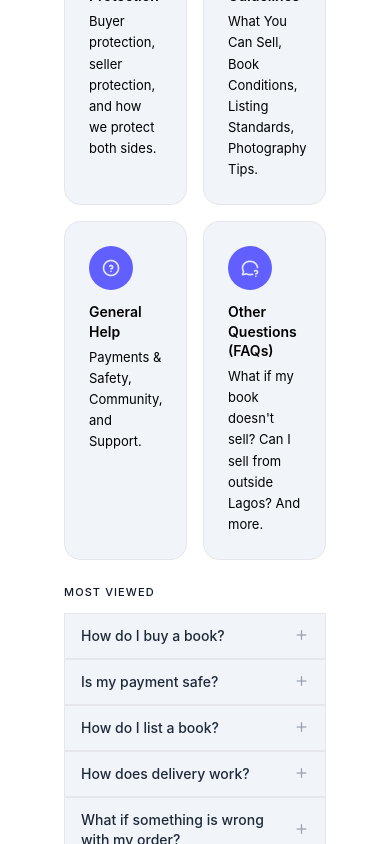
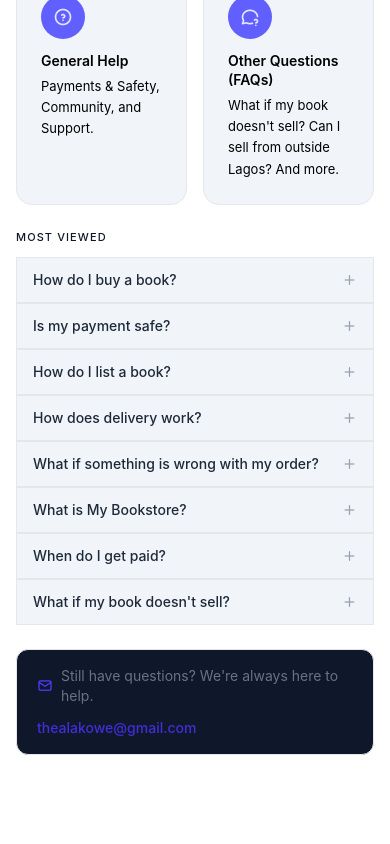
Before and after one commit to Oluwagbenga9999/Alakowe, a React (Vite) app: page / in a window 390 px wide. Shown: the part 1771-2615 px from the top of the page. After the commit the page ends 2566 px from the top, so only its background shows below. Built offline with nearby package versions, Linux system fonts and the light colour scheme.

Commit message:
Adjusted colors althrough

```diff
--- a/src/components/howitworks/FAQList.tsx
+++ b/src/components/howitworks/FAQList.tsx
@@ -8,7 +8,7 @@ interface FAQListProps {
 
 export default function FAQList({ faqs, search }: FAQListProps) {
   return (
-    <div id="faq-section" className="px-16 md:px-4">
+    <div id="faq-section" className="px-4 md:px-4">
       <p className="text-[11px] tracking-widest uppercase text-slate-900 font-medium mb-3">
         {search ? `Results for "${search}"` : "Most viewed"}
       </p>
--- a/src/components/howitworks/TopicGrid.tsx
+++ b/src/components/howitworks/TopicGrid.tsx
@@ -7,7 +7,7 @@ interface TopicGridProps {
 
 export default function TopicGrid({ topics }: TopicGridProps) {
   return (
-    <div className="mb-6 px-16 md:px-4">
+    <div className="mb-6 px-4 md:px-4">
       <p className="text-[11px] tracking-widest uppercase text-gray-400 font-medium mb-3">
         Browse by topic
       </p>
--- a/src/components/howitworks/index.tsx
+++ b/src/components/howitworks/index.tsx
@@ -22,7 +22,7 @@ export default function HowItWorks() {
       <FAQList faqs={filteredFaqs} search={search} />
 
       {/* Contact bar */}
-      <div className="mt-6 bg-slate-900 border border-gray-200 rounded-xl px-5 py-4 mx-16 md:mx-4 flex flex-col sm:flex-row sm:items-center justify-between gap-3">
+      <div className="mt-6 bg-slate-900 border border-gray-200 rounded-xl px-5 py-4 mx-4 md:mx-4 flex flex-col sm:flex-row sm:items-center justify-between gap-3">
         <span className="text-sm text-gray-500 flex items-center gap-2">
           <i className="ti ti-mail text-indigo-600 text-base" aria-hidden="true" />
           Still have questions? We&apos;re always here to help.
```
